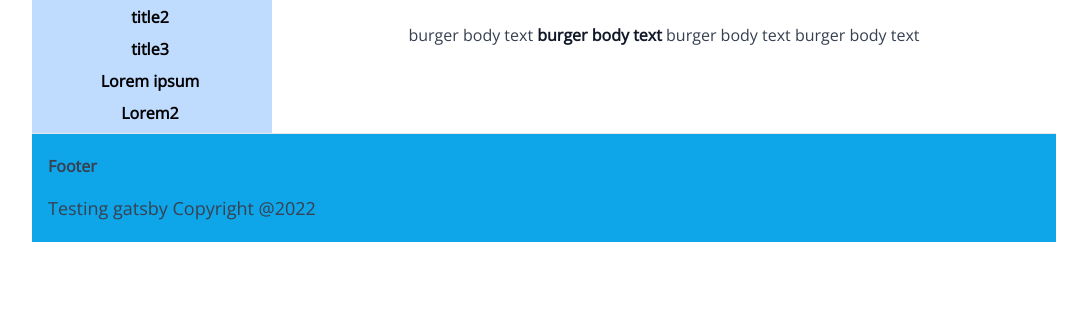
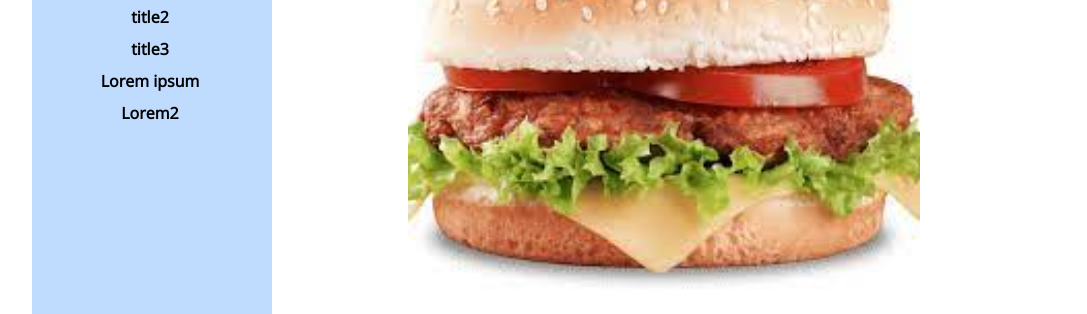
Before and after one commit to igorro79/qa-test, a Gatsby site: page /blog/bergertitle/ in a window 1280 px wide. Shown: the part 165-479 px from the top of the page, without its empty margins (96-1183 px from the left). Built offline with nearby package versions, Linux system fonts and the light colour scheme; Gatsby itself is replaced by a stand-in of ours.

Commit message:
image returned back

```diff
--- a/src/templates/blog-post.js
+++ b/src/templates/blog-post.js
@@ -18,7 +18,7 @@ const BlogPost = ({
 }) => {
   const url = `${siteUrl}${post.fields.slug}`
   const { description, featuredimage, publishedDate, title } = post.frontmatter
-
+  console.log(post)
   return (
     <Layout>
       {/* <GatsbySeo
@@ -57,19 +57,19 @@ const BlogPost = ({
 
       <article className="max-w-2xl mx-auto px-4 sm:px-6 xl:max-w-4xl xl:px-0">
         <header className="pt-2 pb-2 lg:pb-4">
-          {/* <GatsbyImage
+          <GatsbyImage
             image={getImage(featuredimage)}
             className="rounded-md object-cover w-full h-64 lg:h-96 mb-4 lg:mb-8"
             alt={title}
             title={title}
-          /> */}
+          />
           <div className="space-y-4 text-left">
             <h1 className="text-3xl leading-12 text-gray-800 lg:text-4xl lg:leading-14 mb-2">
               {title}
             </h1>
-            <p className="text-sm lg:text-base font-normal text-gray-600">
+            {/* <p className="text-sm lg:text-base font-normal text-gray-600">
               Published {publishedDate}
-            </p>
+            </p> */}
           </div>
         </header>
 
@@ -100,6 +100,16 @@ export const pageQuery = graphql`
       frontmatter {
         date
         title
+        featuredimage {
+          childImageSharp {
+            gatsbyImageData(
+              height: 200
+              placeholder: BLURRED
+              formats: [AUTO, WEBP, AVIF]
+              layout: CONSTRAINED
+            )
+          }
+        }
         description
       }
     }
```
